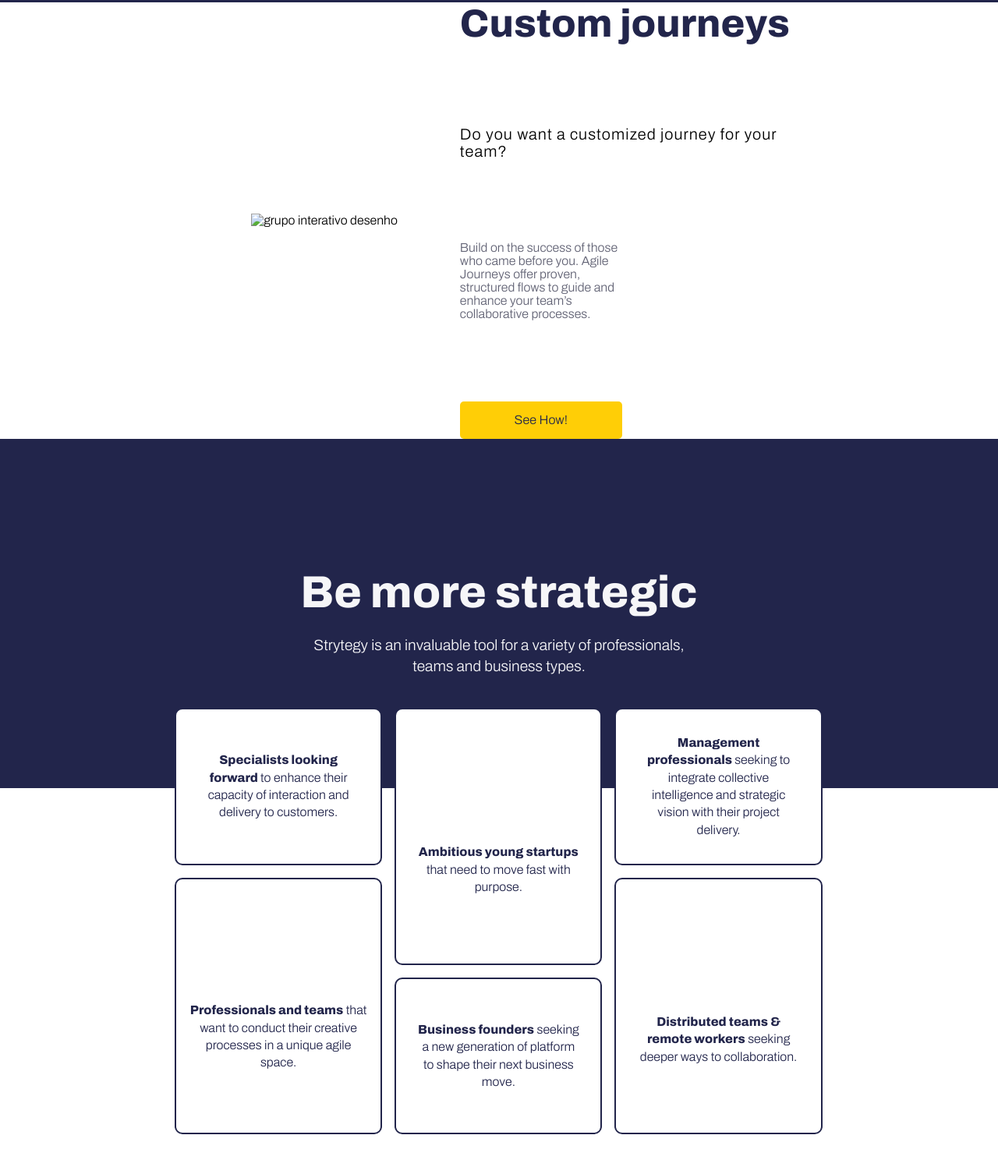
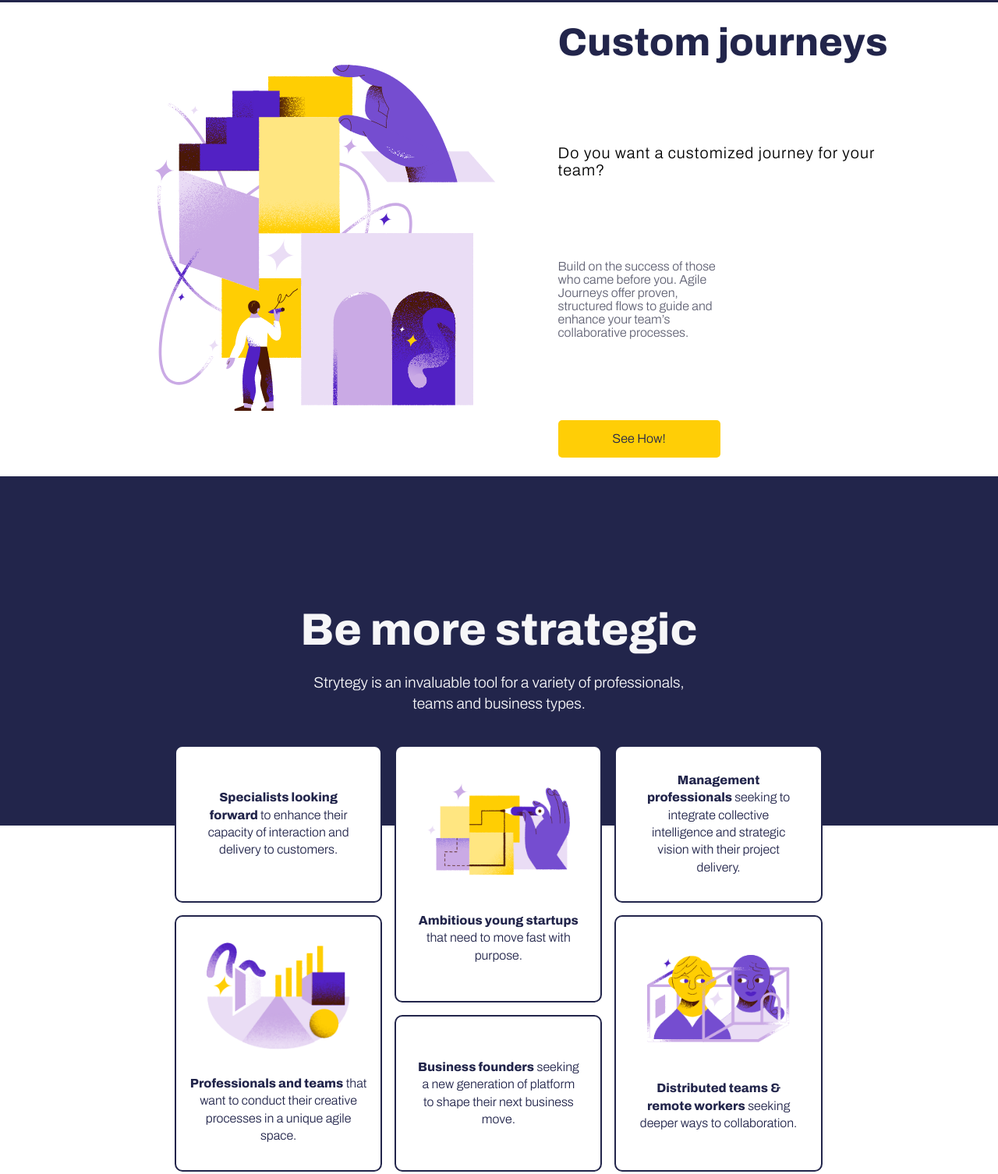
Before and after one commit to pamelaferreiralima/strytegy-landing-page, a plain HTML site: page index.html in a window 1280 px wide. Shown: the part 1856-3362 px from the top of the page at 78% size. Drawn offline with Linux system fonts and the light colour scheme; the site is published under a folder, as on GitHub Pages, so addresses that start at the root find nothing.

Commit message:
adjusting img

```diff
--- a/index.html
+++ b/index.html
@@ -69,7 +69,7 @@
             </div>
             <div class="box-workshops">
                 <figure class="box-img-gif">
-                    <img class="img-gif" src="/assets/feature-workspaces-gif.gif" alt="gif strytegy">
+                    <img class="img-gif" src="assets/feature-workspaces-gif.gif" alt="gif strytegy">
                 </figure>
                 <div class="box-text-workshops">
                     <h2 class="title-workshops">Meetings and workshops</h2>
@@ -82,7 +82,7 @@
         <section class="container-box-custom">
             <div class="box-custom">
                 <figure class="figure-img-custom">
-                    <img class="img-custom" src="/assets/Grupo 10210.png" alt="grupo interativo desenho">
+                    <img class="img-custom" src="assets/Grupo 10210.png" alt="grupo interativo desenho">
                 </figure>
                 <div class="box-text-custom">
                     <h2 class="title-custom">Custom journeys</h2>
@@ -108,7 +108,7 @@
                     </p>
                 </div>
                 <div class="box-card-second">
-                    <img class="img-box-card" src="/assets/Grupo 10264.png" alt="">
+                    <img class="img-box-card" src="assets/Grupo 10264.png" alt="">
                     <p><b>Ambitious young startups</b> that need to move fast with purpose.</p>
                 </div>
                 <div class="box-card-third">
@@ -118,7 +118,7 @@
                         project delivery.</p>
                 </div>
                 <div class="box-card-fourth">
-                    <img class="img-box-card" src="/assets/Grupo 10268.png" alt="">
+                    <img class="img-box-card" src="assets/Grupo 10268.png" alt="">
                     <p><b>Professionals and teams</b> that want to conduct their creative processes in a unique agile
                         space.
                     </p>
@@ -130,7 +130,7 @@
                 </div>
 
                 <div class="box-card-sixth">
-                    <img class="img-box-card" src="/assets/Grupo 10249.png" alt="">
+                    <img class="img-box-card" src="assets/Grupo 10249.png" alt="">
                     <p><b> Distributed teams & remote workers</b> seeking deeper ways to collaboration.</p>
                 </div>
             </div>
```
